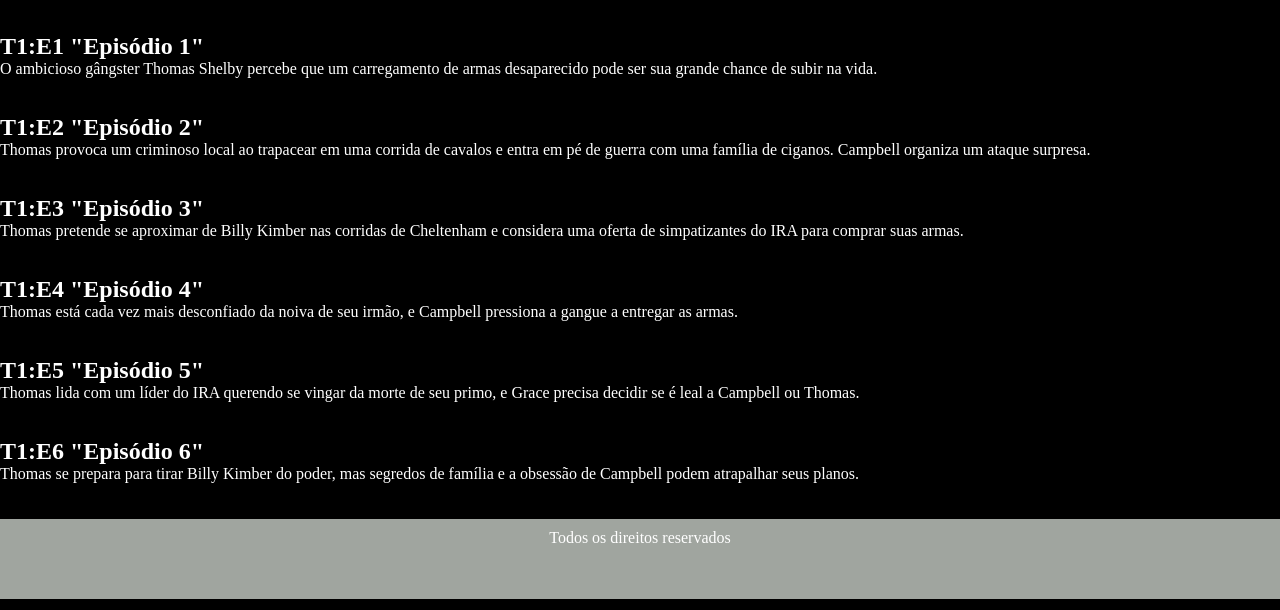
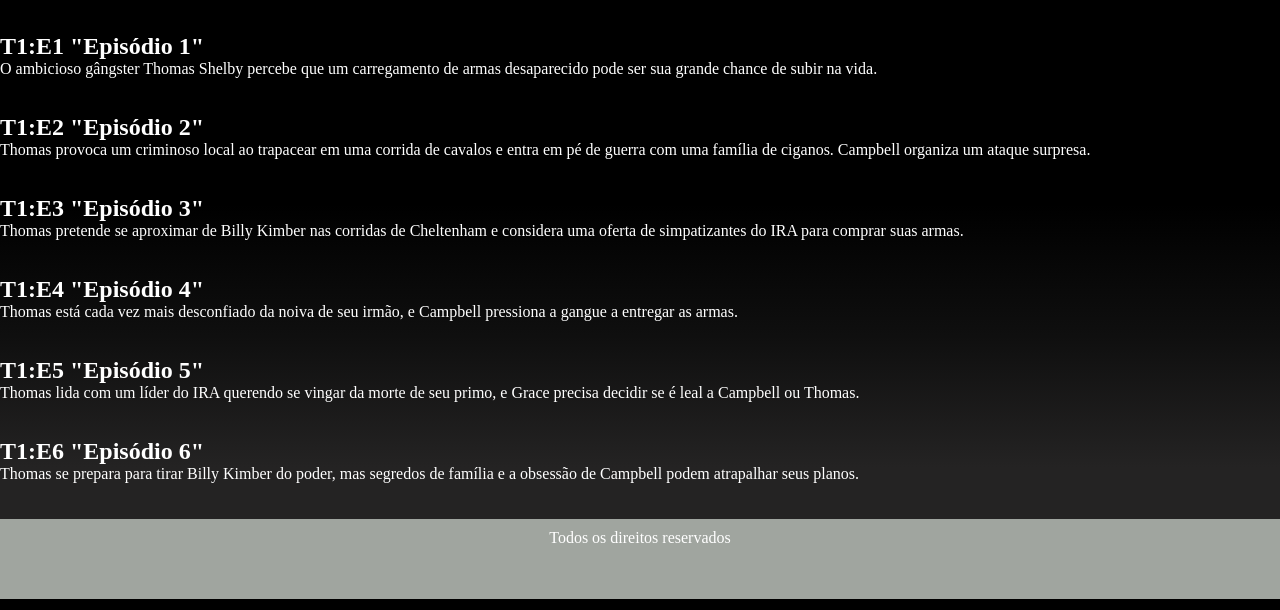
Before and after one commit to joaopdias21/peaky-blinders, a plain HTML site: page temporada1.html in a window 1280 px wide. Shown: the part 190-800 px from the top of the page. Drawn offline with Linux system fonts and the light colour scheme; a web font is replaced by a local one.

Commit message:
Adicionando linear gradient to bottom

```diff
--- a/style.css
+++ b/style.css
@@ -310,8 +310,8 @@ a{
 
 body{
     color: white;
-    /* background-image: linear-gradient(to right, black 50%,  #0f0f0f,#242323 ,  #242323); */
-    background-color: black;
+    background-image: linear-gradient(to bottom, black 50%,  #0f0f0f,#242323 ,  #242323);
+    /* background-color: black; */
 }
 
 
```
